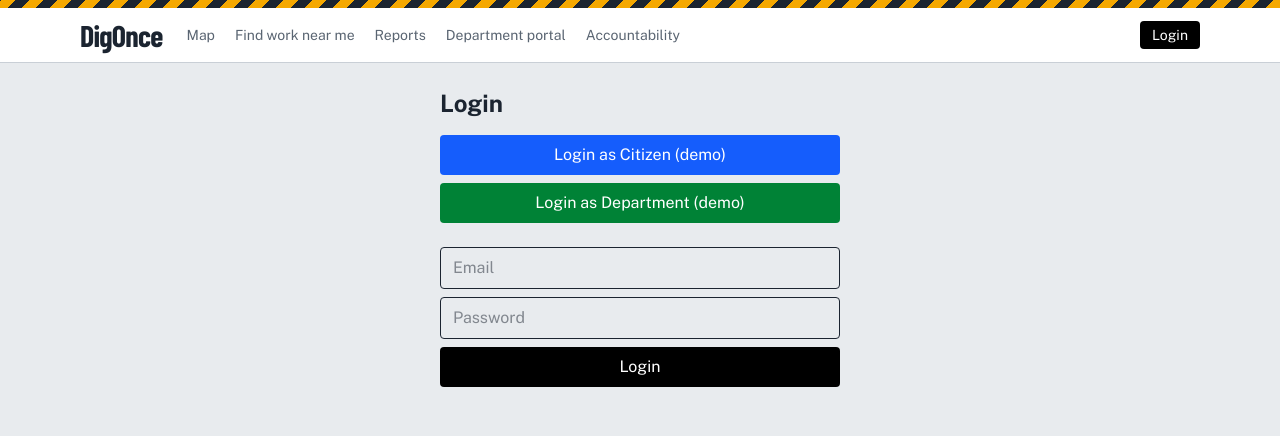
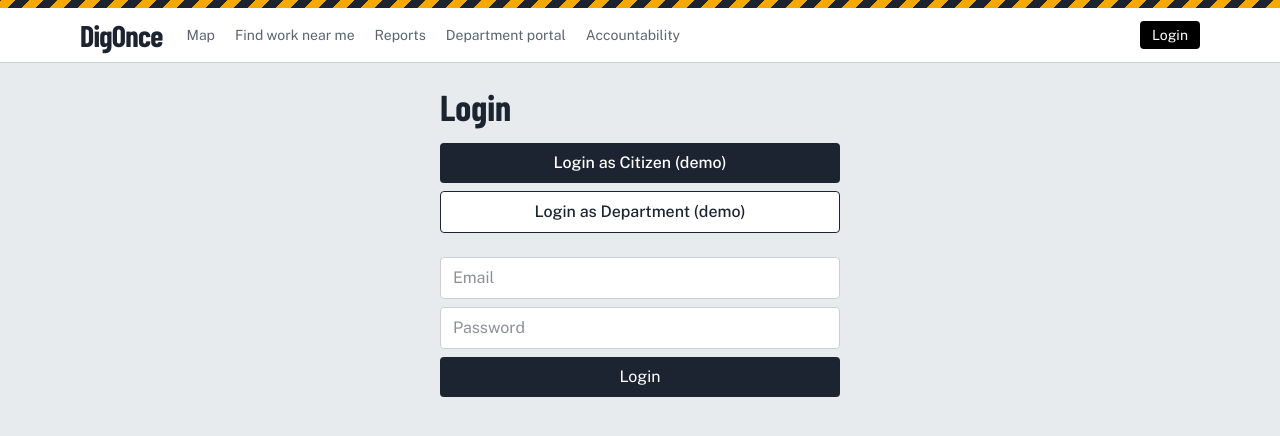
Before and after one commit to Khaliq47/dig-once, a Next.js app: page /login in a window 1280 px wide. Shown: the top 436 px of the page. Built offline with nearby package versions, Linux system fonts and the light colour scheme; no server answers.

Commit message:
Restyle login page to match design system

```diff
--- a/app/login/page.tsx
+++ b/app/login/page.tsx
@@ -27,20 +27,20 @@ export default function LoginPage() {
 
   return (
     <main className="mx-auto max-w-md p-6">
-      <h1 className="mb-4 text-2xl font-bold">Login</h1>
+      <h1 className="mb-4 font-display text-4xl font-bold">Login</h1>
 
       <div className="mb-6 flex flex-col gap-2">
         <button
           disabled={loading}
           onClick={() => signIn("citizen@demo.com", DEMO_PASSWORD, "/map")}
-          className="rounded bg-blue-600 px-4 py-2 text-white disabled:opacity-50"
+          className="rounded-sm bg-ink px-4 py-2 font-medium text-white disabled:opacity-50"
         >
           Login as Citizen (demo)
         </button>
         <button
           disabled={loading}
           onClick={() => signIn("dept@demo.com", DEMO_PASSWORD, "/department")}
-          className="rounded bg-green-700 px-4 py-2 text-white disabled:opacity-50"
+          className="rounded-sm border border-ink bg-white px-4 py-2 font-medium disabled:opacity-50"
         >
           Login as Department (demo)
         </button>
@@ -52,23 +52,23 @@ export default function LoginPage() {
           placeholder="Email"
           value={email}
           onChange={(e) => setEmail(e.target.value)}
-          className="rounded border px-3 py-2"
+          className="rounded-sm border border-line bg-white px-3 py-2"
         />
         <input
           type="password"
           placeholder="Password"
           value={password}
           onChange={(e) => setPassword(e.target.value)}
-          className="rounded border px-3 py-2"
+          className="rounded-sm border border-line bg-white px-3 py-2"
         />
         <button
           disabled={loading}
           onClick={() => signIn(email, password, "/")}
-          className="rounded bg-black px-4 py-2 text-white disabled:opacity-50"
+          className="rounded-sm bg-ink px-4 py-2 text-white disabled:opacity-50"
         >
           Login
         </button>
-        {error && <p className="text-sm text-red-600">{error}</p>}
+        {error && <p className="text-sm text-delayed">{error}</p>}
       </div>
     </main>
   );
```
